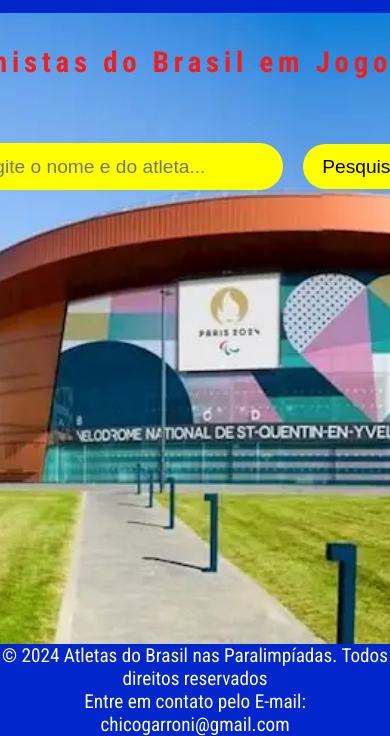
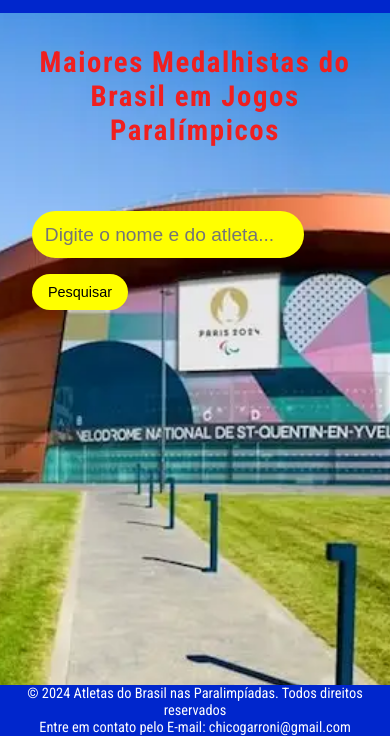
Before and after one commit to CGarroni/paralimpiadas, a plain HTML site: page index.html in a window 390 px wide. Shown: the part 108-844 px from the top of the page. Drawn offline with Linux system fonts and the light colour scheme.

Commit message:
Update styles.css
concluída etapa de responsividade no css

```diff
--- a/styles.css
+++ b/styles.css
@@ -164,3 +164,47 @@
   color: #fff;
   text-decoration: none;
 }
+@media (max-width: 768px) {
+  h1 {
+    font-size: 2rem;
+    letter-spacing: .2rem;
+  }
+  section .input-search {
+    width: 25rem;
+    padding: .8rem;
+  }
+  .result-item h2 {
+    font-size: 1.3rem;
+  }
+  .results-search {
+    width: 40rem;
+    height: 40vh;
+  }
+  .result-item h2 {
+    font-size: 1.3rem;
+  }
+}
+
+@media (max-width: 480px) {
+  h1 {
+    font-size: 1.8rem;
+    letter-spacing: .1rem;
+  }
+  section .input-search {
+    width: 17rem;
+  }
+  .btn-section {
+    padding: .6rem 1rem;
+    font-size: .9rem;
+  }
+  .results-search {
+    width: 90%;
+    height: 50vh;
+  }
+  .result-item h2 {
+    font-size: 1.1rem;
+  }
+  footer {
+    font-size: .9rem;
+  }
+}
```
